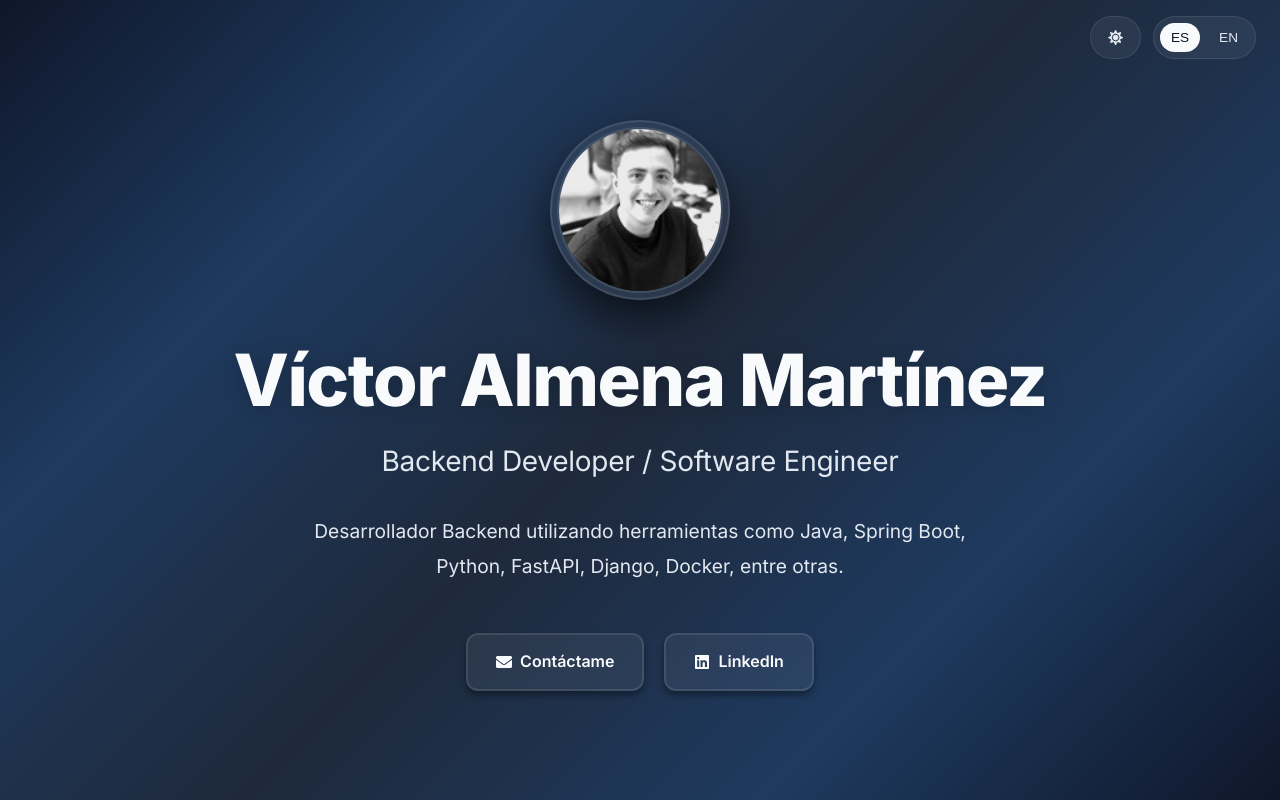
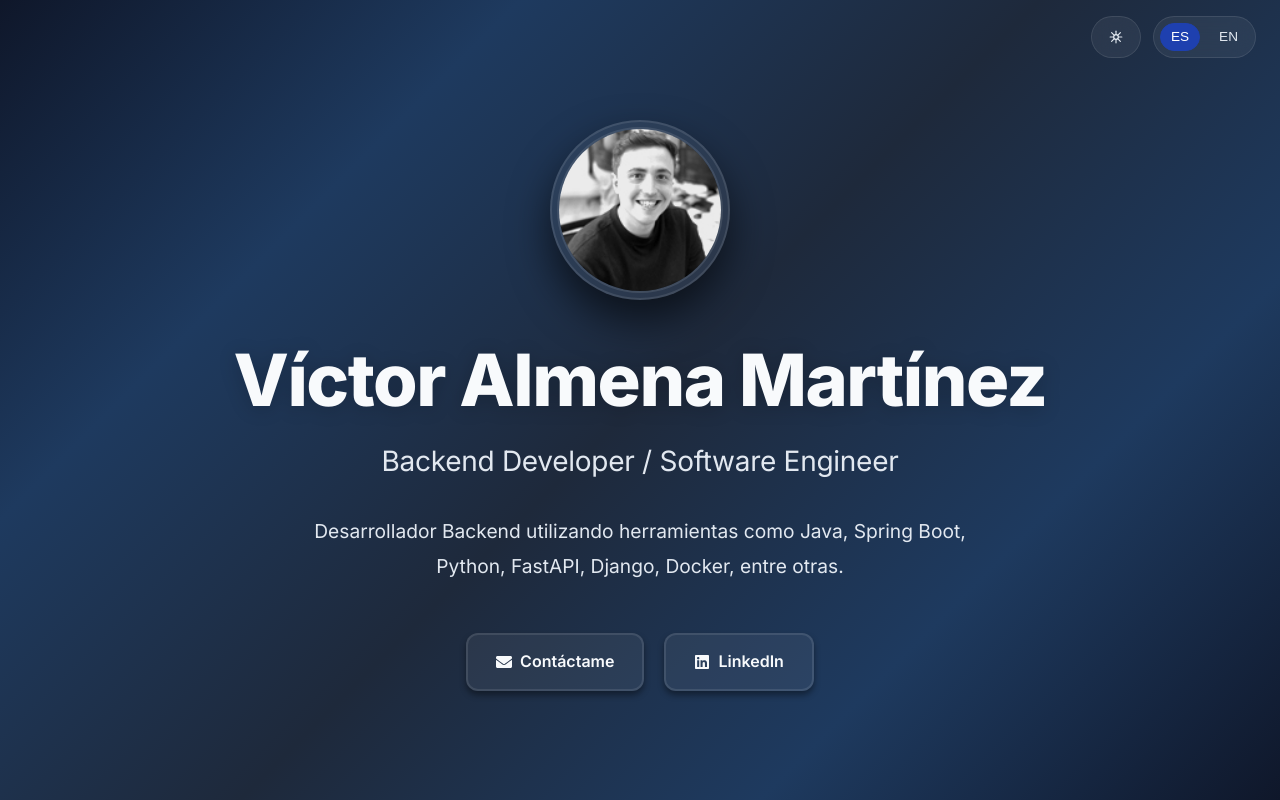
Before and after one commit to VictorAlmena/Portfolio, a React (Vite) app: page / in a window 1280 px wide. Both pictures are taken after a click on the button "Cambiar a modo oscuro". Shown: the top 800 px of the page. Built offline with nearby package versions, Linux system fonts and the light colour scheme.

Commit message:
style: enhance ThemeToggle

```diff
--- a/src/App.css
+++ b/src/App.css
@@ -37,16 +37,22 @@
   font-size: 0.85rem;
   font-weight: 500;
   padding: 6px 10px;
+  min-height: 28px;
   border-radius: 999px;
   cursor: pointer;
   border: 1px solid transparent;
   transition: background-color 0.3s ease, color 0.3s ease;
+  display: inline-flex;
+  align-items: center;
+  justify-content: center;
+  line-height: 1;
+  box-sizing: border-box;
 }
 
 .language-switcher-button.active {
-  background: var(--text-primary);
-  color: var(--bg-primary);
-  border-color: var(--border-color);
+  background: #1e40af;
+  color: #fff;
+  border-color: #1e40af;
 }
 
 /* Estilos globales para mejor tipografía */
--- a/src/components/ThemeToggle.css
+++ b/src/components/ThemeToggle.css
@@ -1,5 +1,23 @@
-/* Mismo aspecto que ES/EN: solo ajuste del icono dentro del botón */
+/* Misma altura que los botones ES/EN: icono alineado al line-height del texto */
 .theme-toggle-icon {
-  font-size: 0.95rem;
-  display: block;
+  width: 14px;
+  height: 14px;
+  min-width: 14px;
+  min-height: 14px;
+  font-size: 14px;
+  display: inline-block;
+  flex-shrink: 0;
+  vertical-align: middle;
 }
+
+.theme-toggle-icon-svg {
+  color: inherit;
+}
+
+.language-switcher .language-switcher-button:has(.theme-toggle-icon) {
+  padding: 6px 10px;
+  display: inline-flex;
+  align-items: center;
+  justify-content: center;
+  line-height: 1;
+}
--- a/src/components/ThemeToggle.tsx
+++ b/src/components/ThemeToggle.tsx
@@ -1,6 +1,32 @@
-import { FaMoon, FaSun } from 'react-icons/fa'
+import { FaMoon } from 'react-icons/fa'
 import { useTheme } from '../context/ThemeContext'
 import './ThemeToggle.css'
+
+function SunIcon() {
+  return (
+    <svg
+      className="theme-toggle-icon theme-toggle-icon-svg"
+      viewBox="0 0 24 24"
+      width="14"
+      height="14"
+      fill="none"
+      stroke="currentColor"
+      strokeWidth="2"
+      strokeLinecap="round"
+      aria-hidden
+    >
+      <circle cx="12" cy="12" r="4" />
+      <line x1="12" y1="8" x2="12" y2="2" />
+      <line x1="12" y1="16" x2="12" y2="22" />
+      <line x1="8" y1="12" x2="2" y2="12" />
+      <line x1="16" y1="12" x2="22" y2="12" />
+      <line x1="14.83" y1="9.17" x2="19.5" y2="4.5" />
+      <line x1="9.17" y1="9.17" x2="4.5" y2="4.5" />
+      <line x1="9.17" y1="14.83" x2="4.5" y2="19.5" />
+      <line x1="14.83" y1="14.83" x2="19.5" y2="19.5" />
+    </svg>
+  )
+}
 
 export default function ThemeToggle() {
   const { theme, toggleTheme } = useTheme()
@@ -16,7 +42,7 @@ export default function ThemeToggle() {
         title={isDark ? 'Modo claro' : 'Modo oscuro'}
       >
         {isDark ? (
-          <FaSun className="theme-toggle-icon" aria-hidden />
+          <SunIcon />
         ) : (
           <FaMoon className="theme-toggle-icon" aria-hidden />
         )}
```
